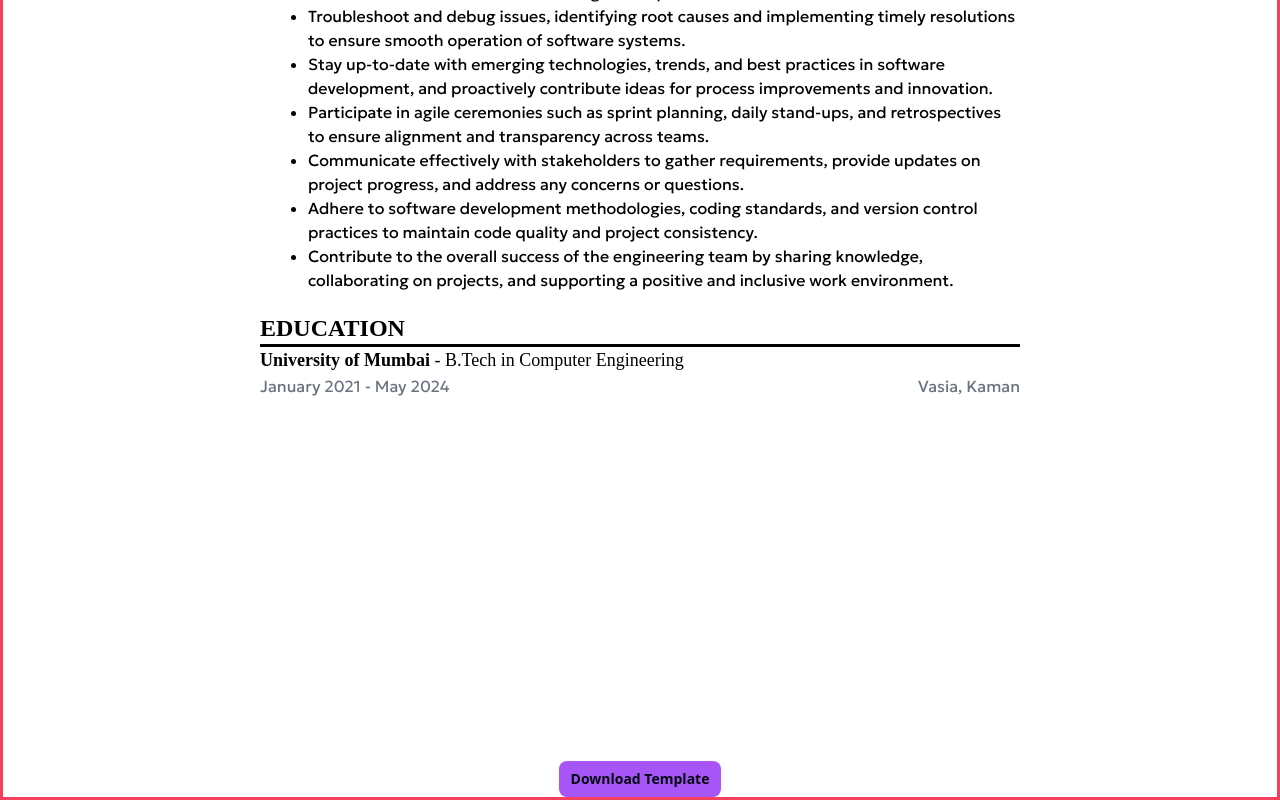
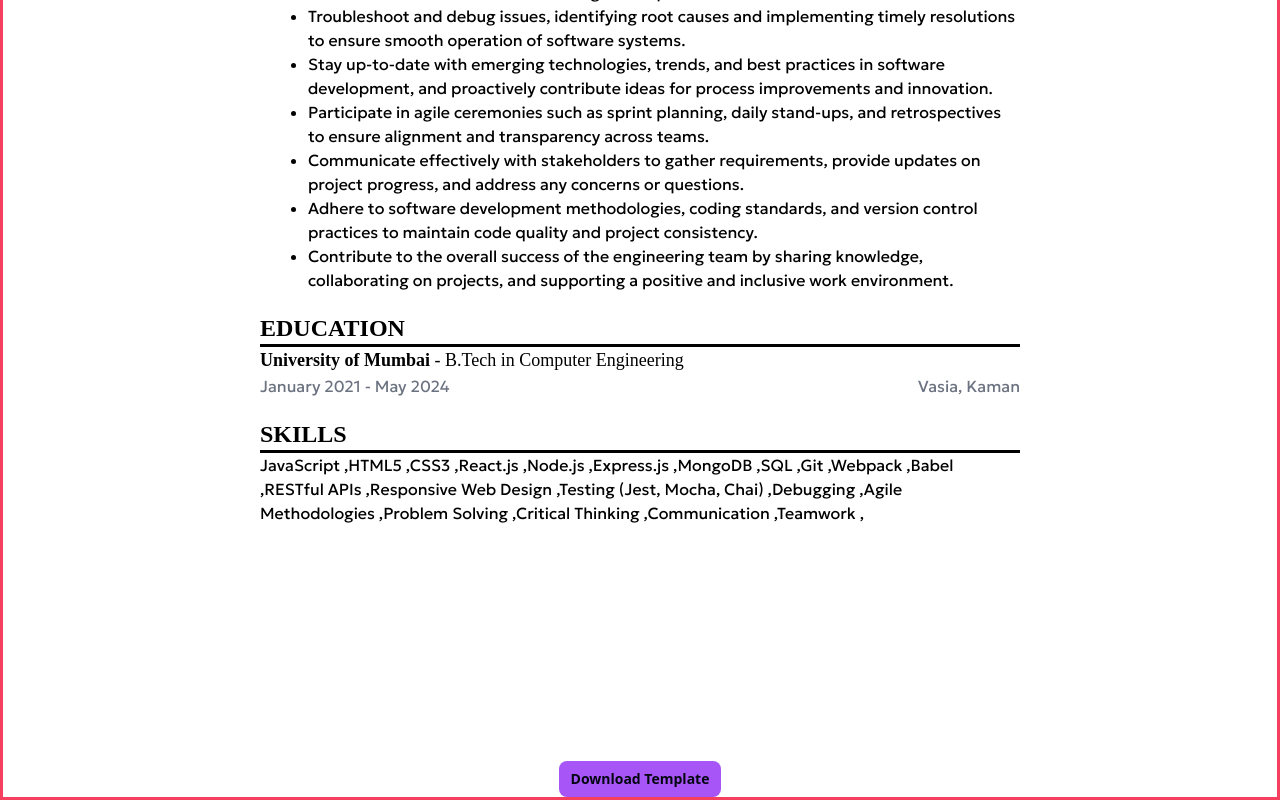
Before and after one commit to HarikrishnanYPR1707/EcliptiQ, a React (Vite) app: page /templates/sde/slr in a window 1280 px wide. Shown: the part 713-1513 px from the top of the page. Built offline with nearby package versions, Linux system fonts and the light colour scheme; no server answers; a web font is replaced by a local one.

Commit message:
done with skills section

```diff
--- a/src/components/resumeTemplates/SdeSlr.jsx
+++ b/src/components/resumeTemplates/SdeSlr.jsx
@@ -104,6 +104,38 @@ const SdeSlr = () => {
               </div>
             </div>
           </div>
+          {/* skills section  */}
+          <div className="">
+            <h1 className="border-b-[3px] border-black font-timesNewRoman text-2xl font-black uppercase">
+              Skills
+            </h1>
+            <div className="">
+              {[
+                "JavaScript",
+                "HTML5",
+                "CSS3",
+                "React.js",
+                "Node.js",
+                "Express.js",
+                "MongoDB",
+                "SQL",
+                "Git",
+                "Webpack",
+                "Babel",
+                "RESTful APIs",
+                "Responsive Web Design",
+                "Testing (Jest, Mocha, Chai)",
+                "Debugging",
+                "Agile Methodologies",
+                "Problem Solving",
+                "Critical Thinking",
+                "Communication",
+                "Teamwork",
+              ].map((skill, i) => (
+                <span className="">{skill + " "},</span>
+              ))}
+            </div>
+          </div>
         </div>
         <button
           onClick={handlePrint}
```
